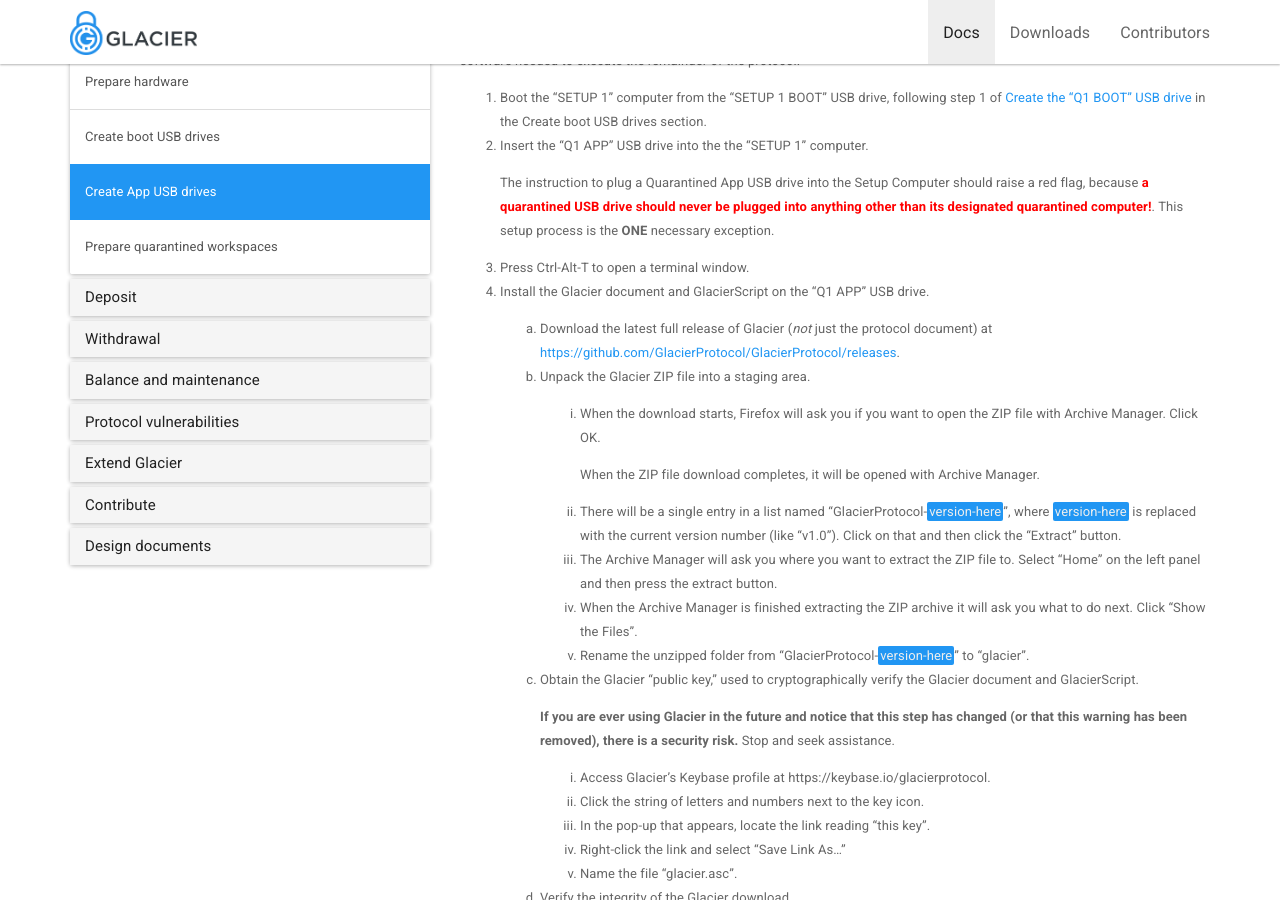
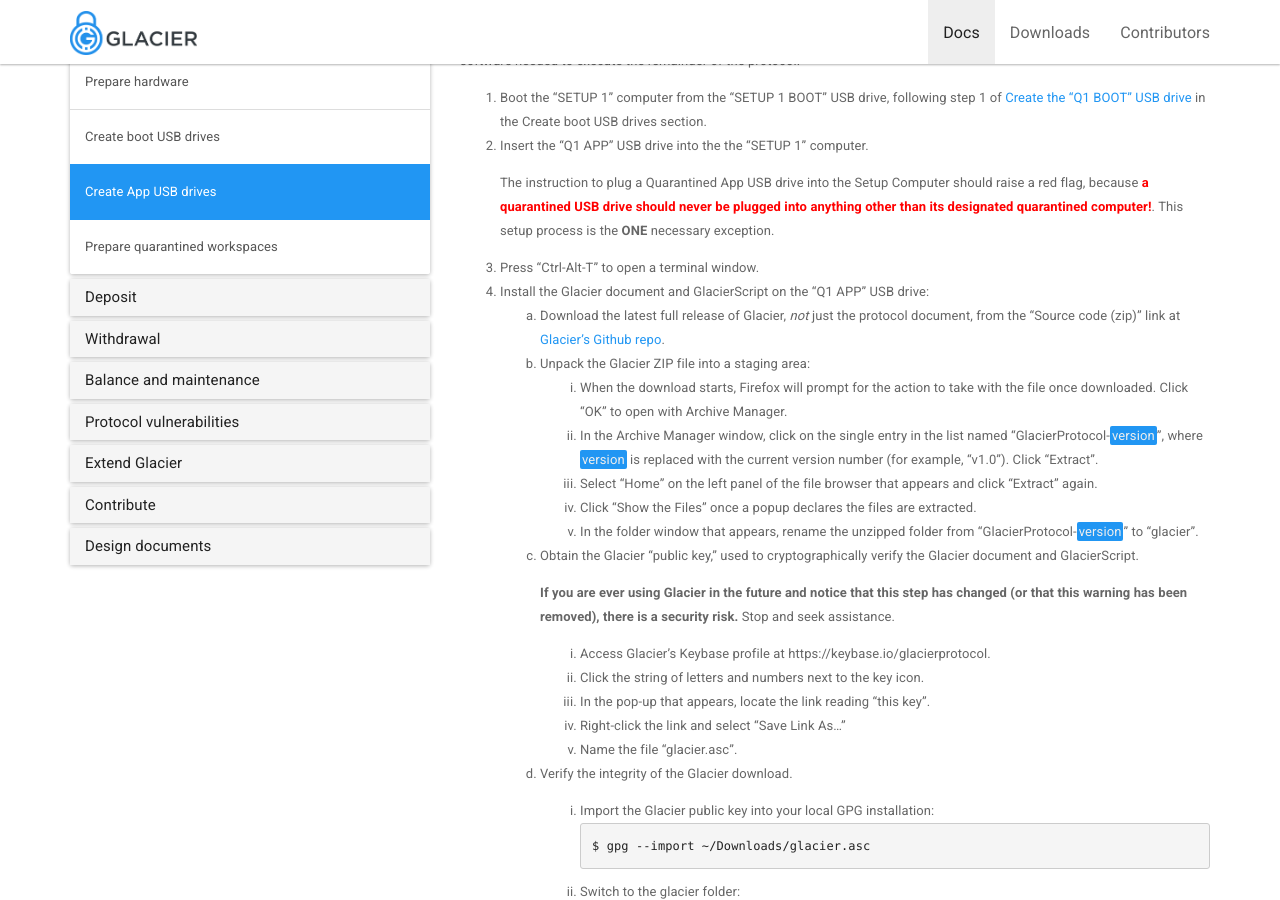
Before and after one commit to GlacierProtocol/glacierprotocol.github.io, a Jekyll site: the page built from _docs/setup/create-app-usb.md, in a window 1280 px wide and 900 px high, scrolled down 207 px. Built offline with Jekyll 4.4.1, drawn with Linux system fonts in a browser that asks for light colours; nearby versions of some CDN libraries.

Commit message:
Reword, link text altered

```diff
--- a/_docs/setup/create-app-usb.md
+++ b/_docs/setup/create-app-usb.md
@@ -18,31 +18,21 @@
     should never be plugged into anything other than its designated quarantined computer!</span>**.
     This setup process is the **ONE** necessary exception.
 
-3. Press Ctrl-Alt-T to open a terminal window.
-4. Install the Glacier document and GlacierScript on the "Q1 APP" USB drive.
-
-    1. Download the latest full release of Glacier (*not* just the protocol
-    document) at
-    [https://github.com/GlacierProtocol/GlacierProtocol/releases](https://github.com/GlacierProtocol/GlacierProtocol/releases).
-    2. Unpack the Glacier ZIP file into a staging area.
-
-        1. When the download starts, Firefox will ask you if you want to open the
-        ZIP file with Archive Manager. Click OK.
-
-           When the ZIP file download completes, it will be opened with Archive Manager.
-
-        2. There will be a single entry in a list named
-        "GlacierProtocol-<span class="primary">version-here</span>", where
-        <span class="primary">version-here</span> is replaced with
-        the current version number (like "v1.0"). Click on that and then click
-        the "Extract" button.
-        3. The Archive Manager will ask you where you want to extract the ZIP
-        file to. Select "Home" on the left panel and then press the extract button.
-        4. When the Archive Manager is finished extracting the ZIP archive it
-        will ask you what to do next. Click "Show the Files".
-        5. Rename the unzipped folder from "GlacierProtocol-<span class="primary">version-here</span>" to
-        "glacier".
-
+3. Press "Ctrl-Alt-T" to open a terminal window.
+4. Install the Glacier document and GlacierScript on the "Q1 APP" USB drive:
+    1. Download the latest full release of Glacier, *not* just the protocol
+    document, from the "Source code (zip)" link at
+    [Glacier's Github repo](https://github.com/GlacierProtocol/GlacierProtocol/releases).
+    2. Unpack the Glacier ZIP file into a staging area:
+        1. When the download starts, Firefox will prompt for the action to take with the file
+        once downloaded. Click "OK" to open with Archive Manager.
+        2. In the Archive Manager window, click on the single entry in the list named
+        "GlacierProtocol-<span class="primary">version</span>", where
+        <span class="primary">version</span> is replaced with
+        the current version number (for example, "v1.0"). Click "Extract".
+        3. Select "Home" on the left panel of the file browser that appears and click "Extract" again.
+        4. Click "Show the Files" once a popup declares the files are extracted.
+        5. In the folder window that appears, rename the unzipped folder from "GlacierProtocol-<span class="primary">version</span>" to "glacier".
     3. Obtain the Glacier "public key," used to cryptographically verify the
     Glacier document and GlacierScript.
 
```
